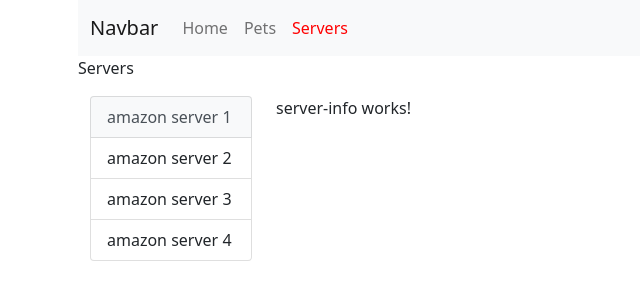
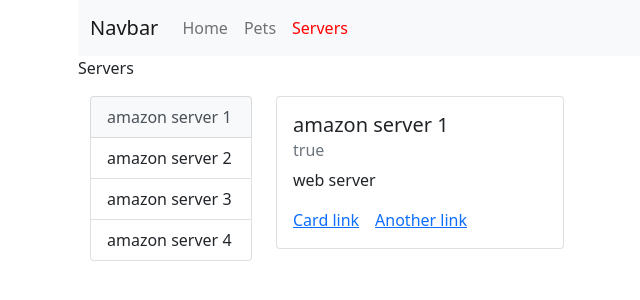
Before and after one commit to Rlss91/angular_hu_morning_2021_router, an Angular app: page /servers/serverinfo in a window 1280 px wide. Both pictures are taken after a click on the button "amazon server 1". Shown: the top 300 px of the page, without its empty margins (4-644 px from the left). Built offline with nearby package versions, Linux system fonts and the light colour scheme.

Commit message:
server info

```diff
--- a/src/app/pages/server-info/server-info.component.html
+++ b/src/app/pages/server-info/server-info.component.html
@@ -1 +1,11 @@
-<p>server-info works!</p>
+<div class="card" style="width: 18rem" *ngIf="selectedServer">
+  <div class="card-body">
+    <h5 class="card-title">{{ selectedServer.name }}</h5>
+    <h6 class="card-subtitle mb-2 text-muted">{{ selectedServer.status }}</h6>
+    <p class="card-text">
+      {{ selectedServer.desc }}
+    </p>
+    <a href="#" class="card-link">Card link</a>
+    <a href="#" class="card-link">Another link</a>
+  </div>
+</div>
--- a/src/app/pages/server-info/server-info.component.ts
+++ b/src/app/pages/server-info/server-info.component.ts
@@ -1,15 +1,27 @@
 import { Component, OnInit } from '@angular/core';
+import { ActivatedRoute, Params } from '@angular/router';
+import ServerData from 'src/app/model/ServerData.model';
+import { ServersDataService } from 'src/app/services/servers-data.service';
 
 @Component({
   selector: 'app-server-info',
   templateUrl: './server-info.component.html',
-  styleUrls: ['./server-info.component.css']
+  styleUrls: ['./server-info.component.css'],
 })
 export class ServerInfoComponent implements OnInit {
-
-  constructor() { }
+  selectedServer: ServerData;
+  constructor(
+    private route: ActivatedRoute,
+    private serversDataService: ServersDataService
+  ) {}
 
   ngOnInit(): void {
+    this.route.queryParams.subscribe((qparams: Params) => {
+      console.log('qparams from server info', qparams);
+      this.selectedServer = this.serversDataService.serversArr.find(
+        (serverItem) => serverItem.code == qparams['servercode']
+      );
+      console.log('this.selectedServer', this.selectedServer);
+    });
   }
-
 }
```
Also changed, not shown: 1 other file (tests, documents, lock files or other folders).
